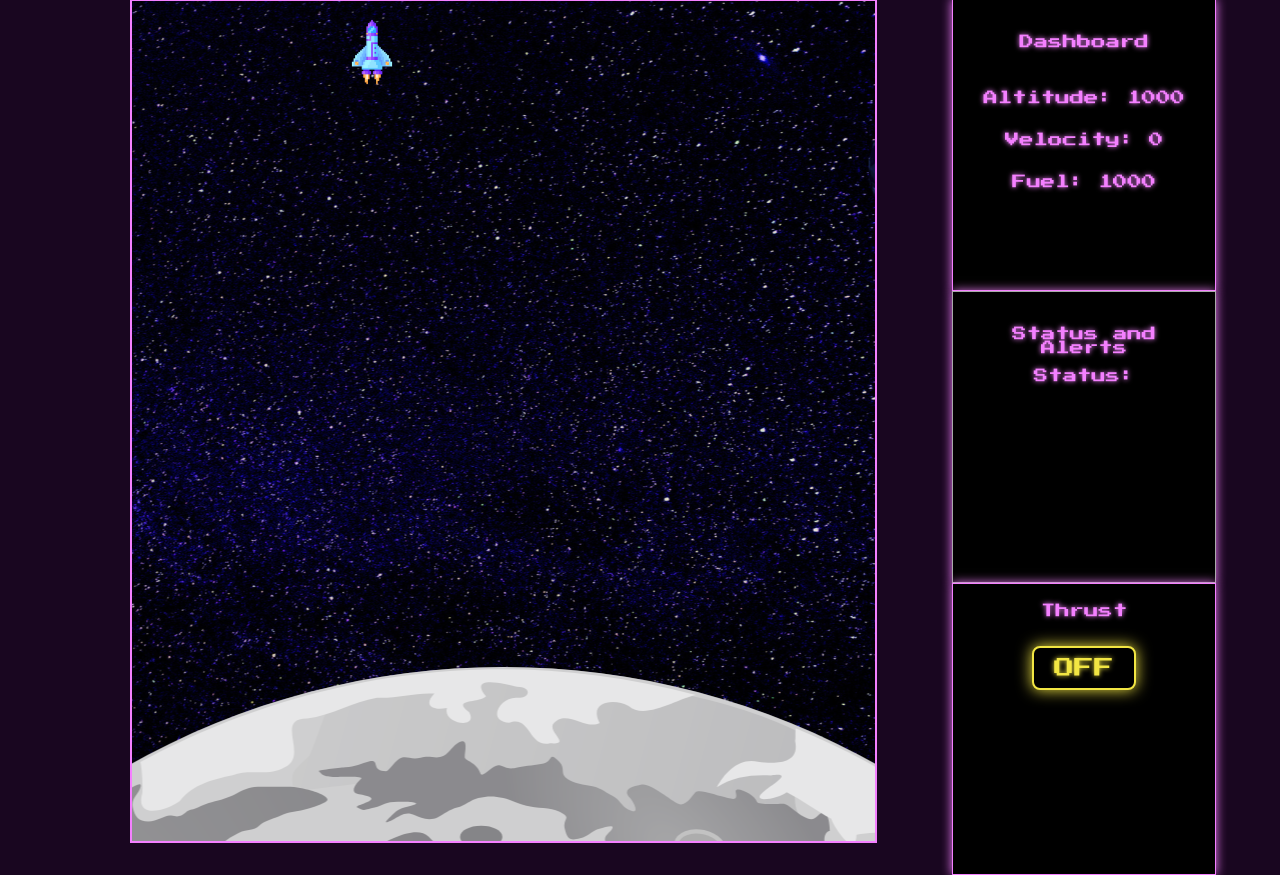
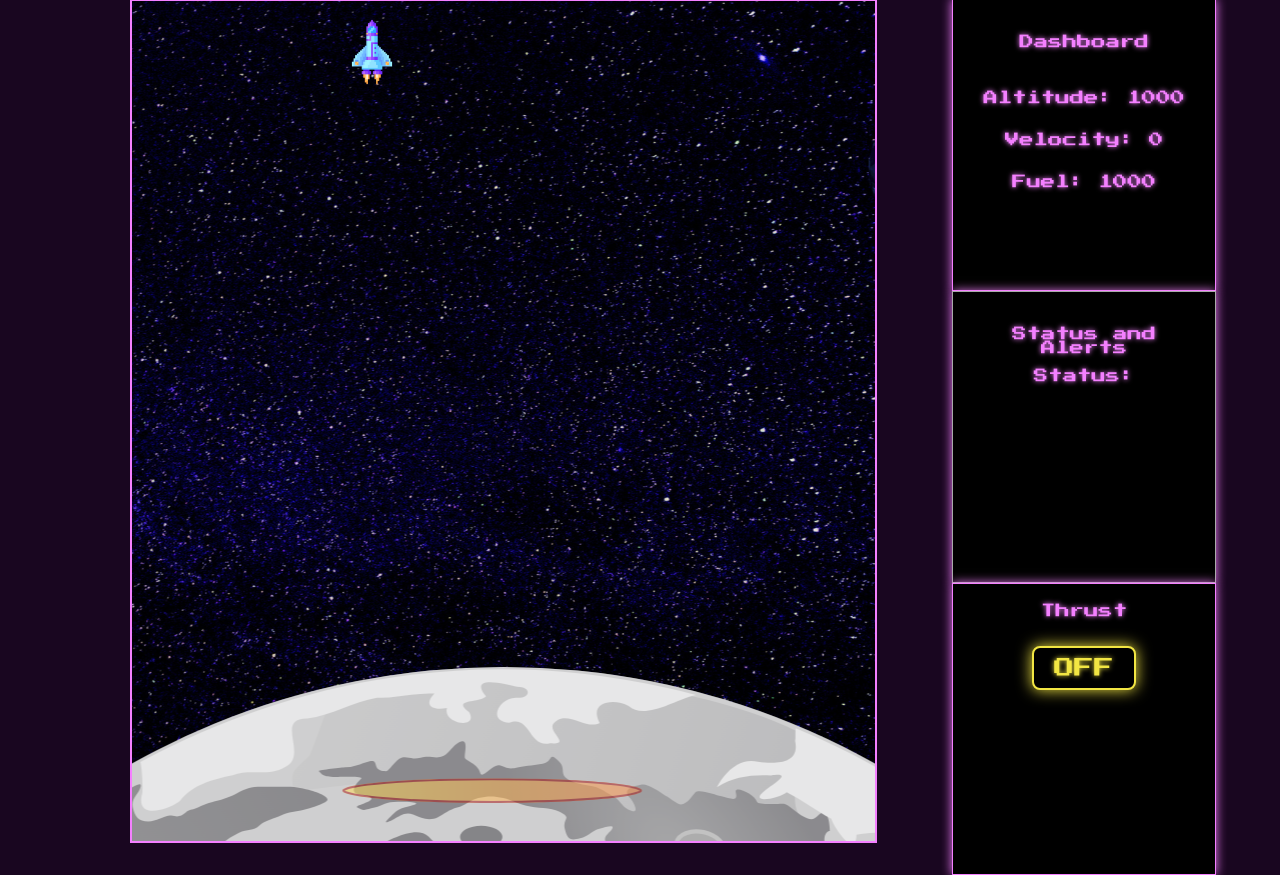
Before and after one commit to juliakolbe/stellar-effort, a Flask app: page /simulation in a window 1280 px wide. Shown: the part 181-1056 px from the top of the page. Run offline with Flask 3, Linux system fonts and the light colour scheme.

Commit message:
changed background image

```diff
--- a/lunarLander/static/style.css
+++ b/lunarLander/static/style.css
@@ -75,7 +75,7 @@
 
 .lunar-graphic {
     position: relative;
-    background: url('lunarBG.png') no-repeat center top;
+    background: url('background.png') no-repeat center top;
     overflow: hidden;
     width: 80%;
     height: 800px;
```
Also changed, not shown: lunarLander/static/background.png (added).
